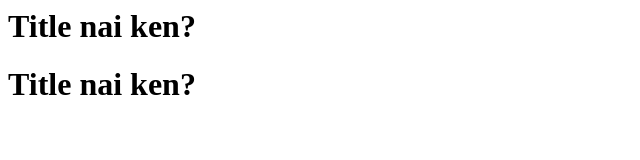
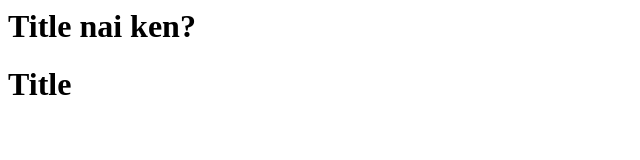
Before and after one commit to HasanAlBannaAlif/gitone, a plain HTML site: page index.html in a window 1280 px wide. Shown: the whole page, without its empty margins (0-640 px from the left). Drawn offline with Linux system fonts and the light colour scheme.

Commit message:
changed paragraph

```diff
--- a/index.html
+++ b/index.html
@@ -3,7 +3,7 @@
 <body>
 
 <h1>Title nai ken?</h1>
-<h1>Title nai ken?</h1>
+<h1>Title</h1>
 
 
 </body>
```
